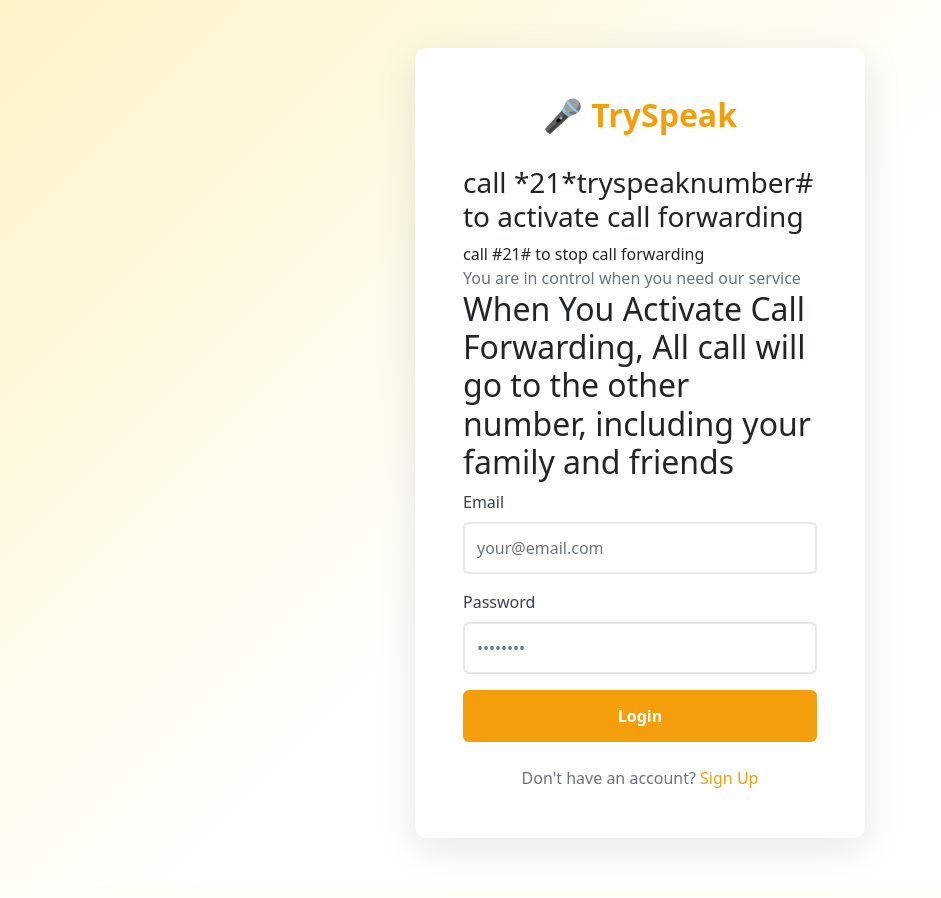
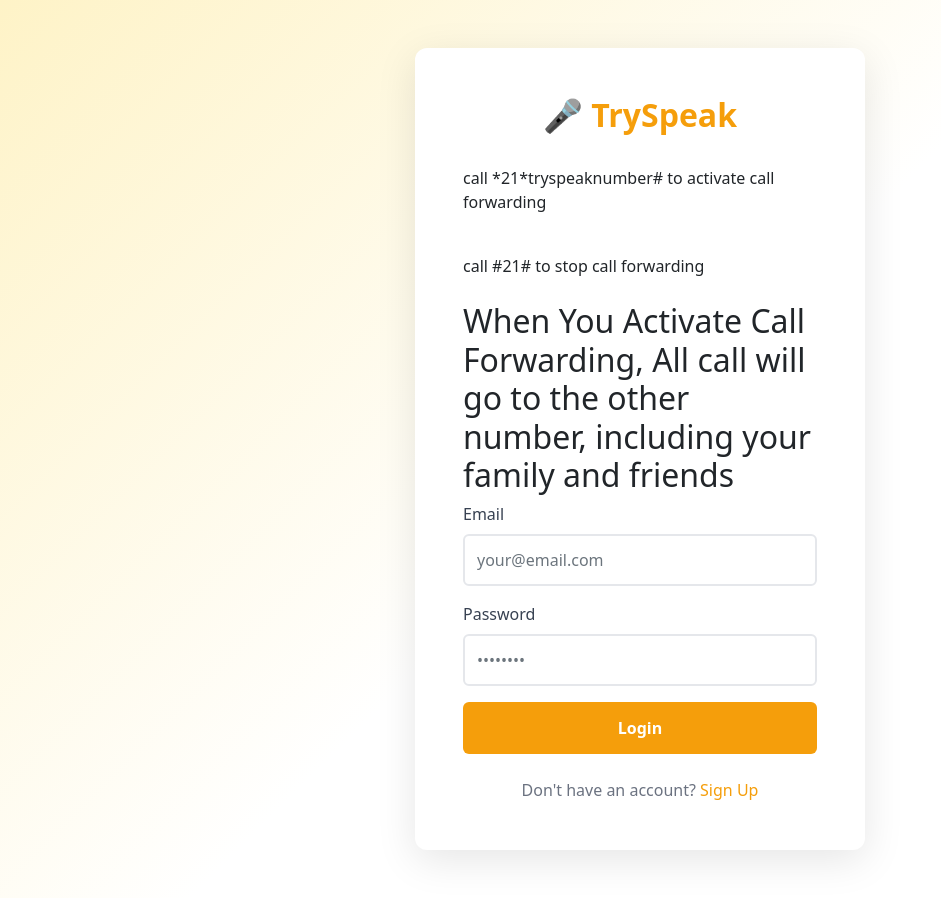
Before and after one commit to kanchang12/tryspeak-ukreceptionist, a Flask app: page /login in a window 1280 px wide. Shown: the whole page, without its empty margins (0-941 px from the left). Before the commit the page ends 848 px from the top, so only its background shows below. Run offline with Flask 3, Linux system fonts and the light colour scheme.

Commit message:
Revise call forwarding instructions in login.html
Updated call forwarding instructions for clarity and formatting.

```diff
--- a/templates/login.html
+++ b/templates/login.html
@@ -30,9 +30,9 @@
         </div>
 
                     <div class="phone-box">
-                <h3>call *21*tryspeaknumber# to activate call forwarding</h3>
-                <div class="phone-number">call #21# to stop call forwarding</div>
-                <p style="color: #6B7280; margin: 0;">You are in control when you need our service</p>
+                <p>call *21*tryspeaknumber# to activate call forwarding</p></br>
+                <div class="phone-number">call #21# to stop call forwarding</div></br>
+
 
 
                 <h2>When You Activate Call Forwarding, All call will go to the other number, including your family and friends</h2>
```
